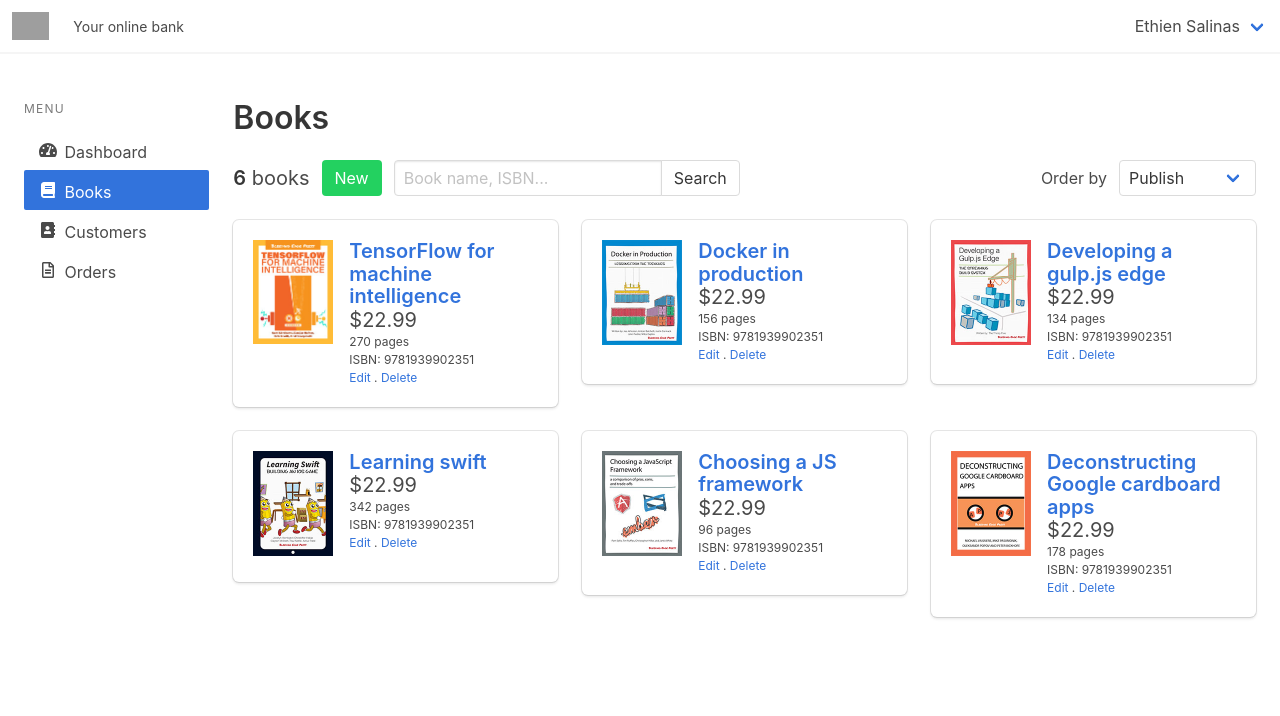
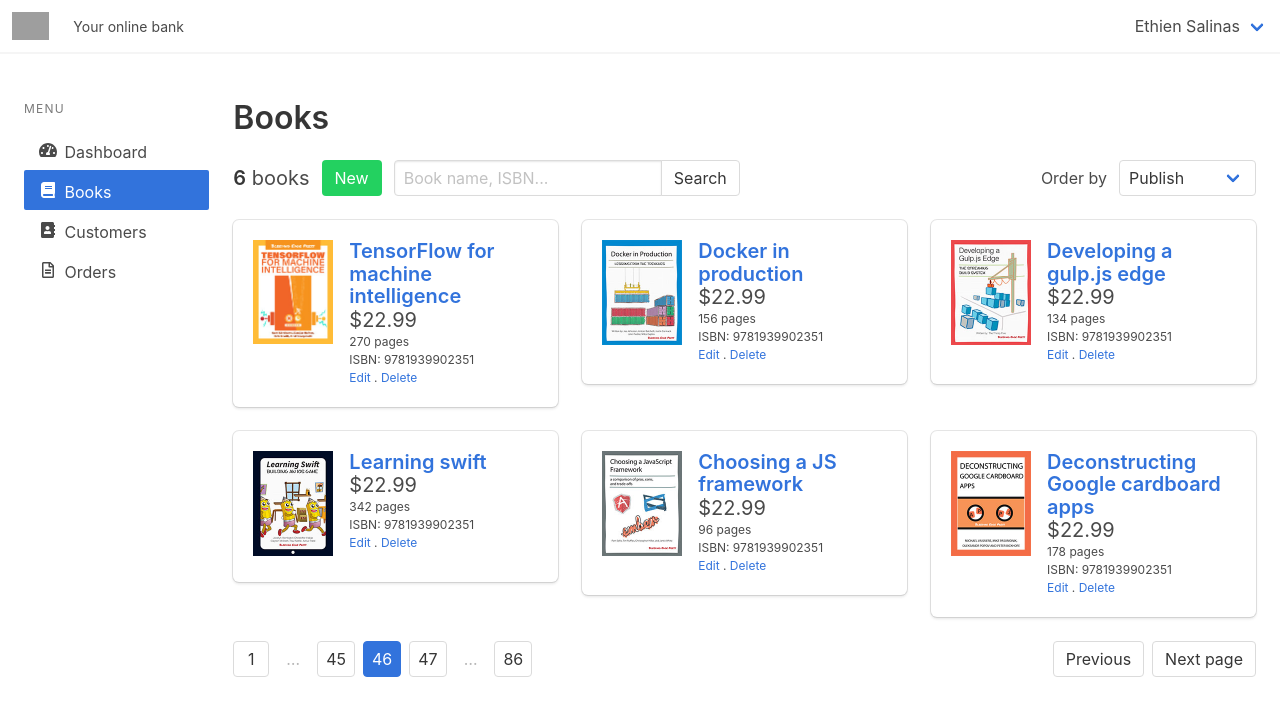
Before and after one commit to ethien-salinas/interfaces-with-bulma, a website: page src/books.html in a window 1280 px wide. Drawn offline with nearby package versions, Linux system fonts and the light colour scheme; grey boxes are pictures that could not be loaded.

Commit message:
[ADD] pagination template

```diff
--- a/src/books.html
+++ b/src/books.html
@@ -287,6 +287,22 @@
             </article>
           </div>
         </div>
+
+        <!-- Pagination -->
+        <nav class="pagination">
+          <a class="pagination-previous">Previous</a>
+          <a class="pagination-next">Next page</a>
+          <ul class="pagination-list">
+            <li><a class="pagination-link">1</a></li>
+            <li><span class="pagination-ellipsis">&hellip;</span></li>
+            <li><a class="pagination-link">45</a></li>
+            <li><a class="pagination-link is-current">46</a></li>
+            <li><a class="pagination-link">47</a></li>
+            <li><span class="pagination-ellipsis">&hellip;</span></li>
+            <li><a class="pagination-link">86</a></li>
+          </ul>
+        </nav>
+
       </div>
     </div>
   </section>
```
